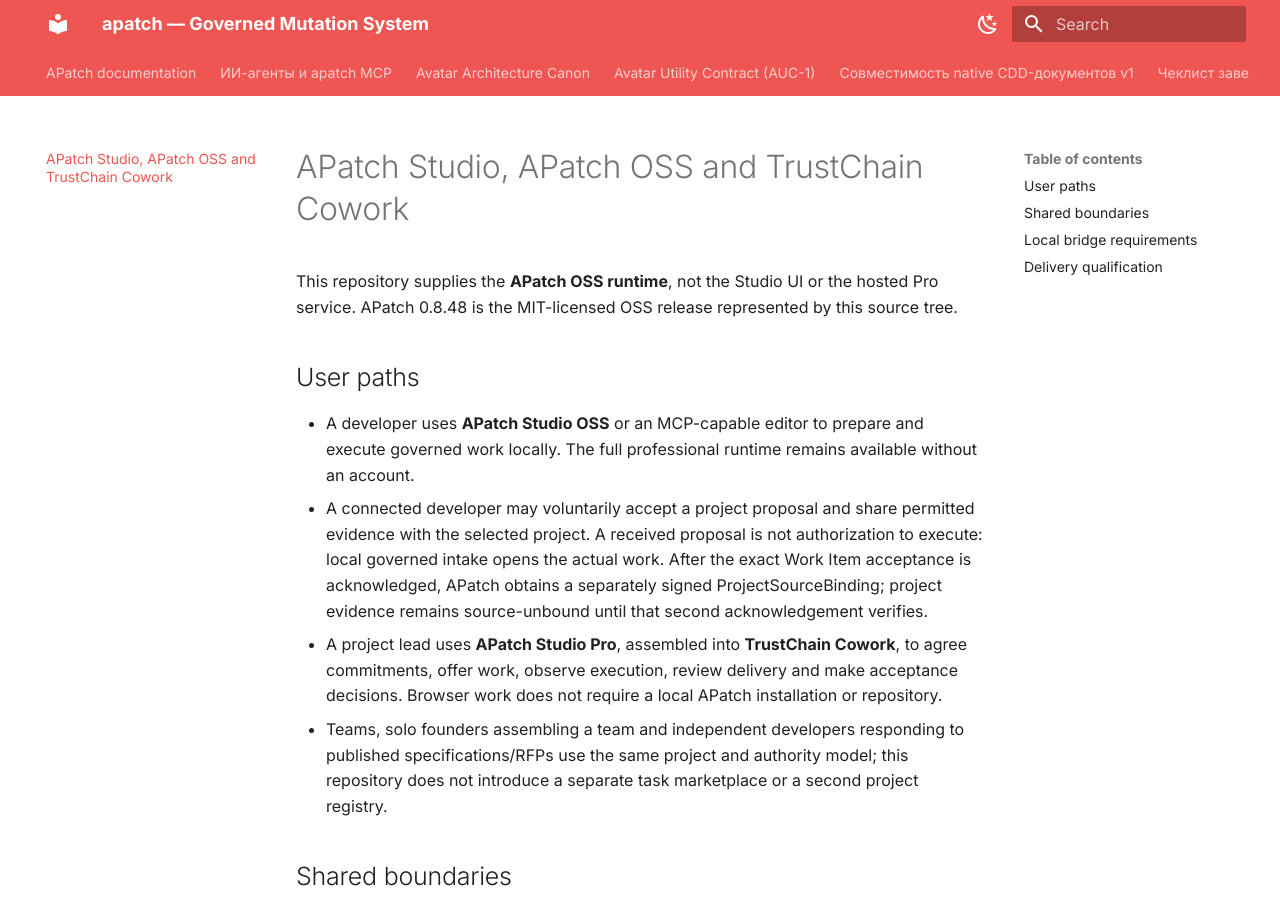
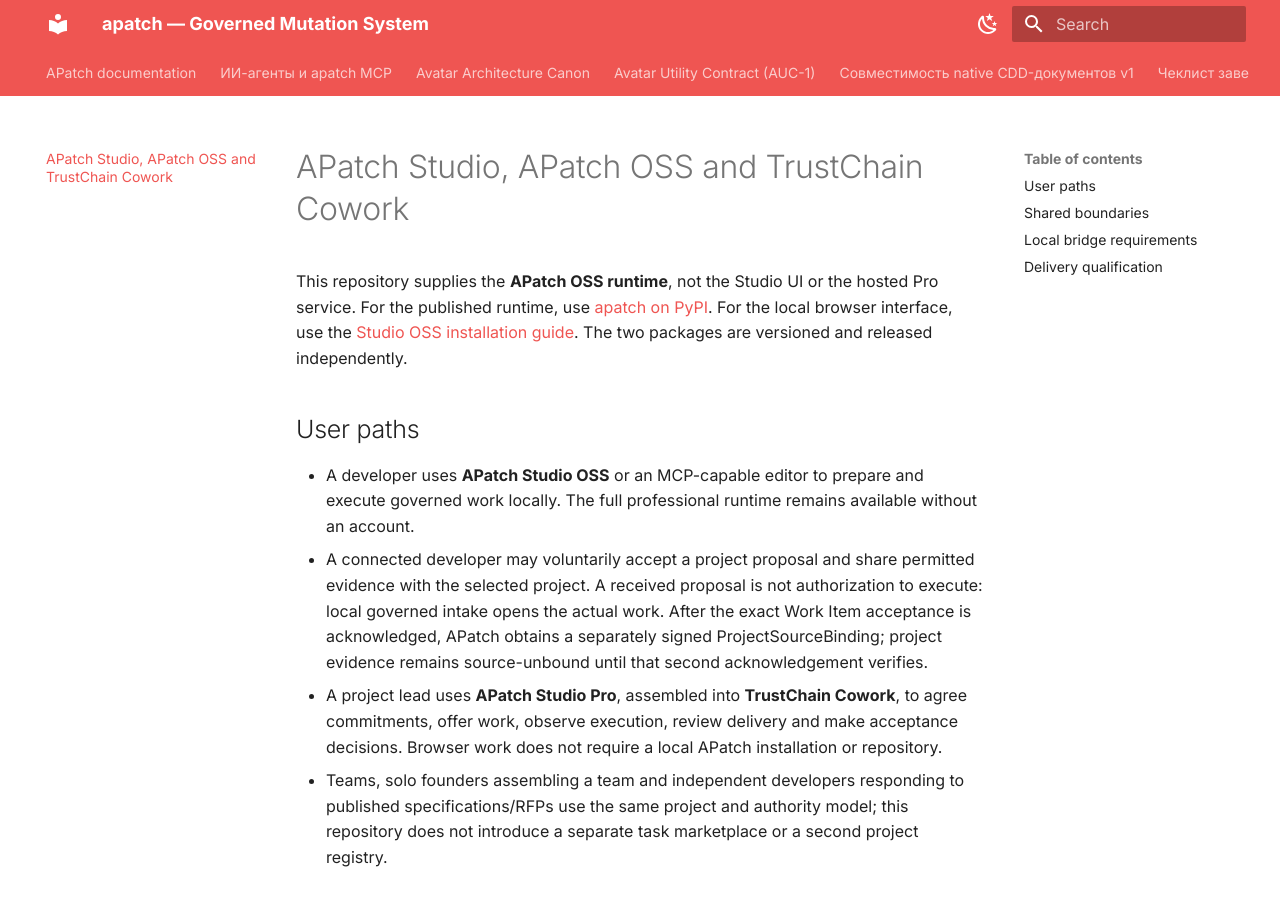
Before and after one commit to petro1eum/apatch-oss, an MkDocs documentation site: the page built from docs/apatch-studio.md, in a window 1280 px wide and 900 px high. Built offline with MkDocs 1.6.1 and Material for MkDocs 9.7.7, drawn with Linux system fonts in a browser that asks for light colours.

Commit message:
docs: point CLI and Studio users to the correct public packages

```diff
--- a/docs/apatch-studio.md
+++ b/docs/apatch-studio.md
@@ -1,7 +1,10 @@
 # APatch Studio, APatch OSS and TrustChain Cowork
 
 This repository supplies the **APatch OSS runtime**, not the Studio UI or the hosted Pro service.
-APatch 0.8.48 is the MIT-licensed OSS release represented by this source tree.
+For the published runtime, use [apatch on PyPI](https://pypi.org/project/apatch/).
+For the local browser interface, use the
+[Studio OSS installation guide](https://github.com/petro1eum/apatch-studio-oss#install).
+The two packages are versioned and released independently.
 
 ## User paths
 
```
Also changed, not shown: README.md (+10 -1 lines), docs/product-matrix.md (+2 -3 lines), 1 other file.
